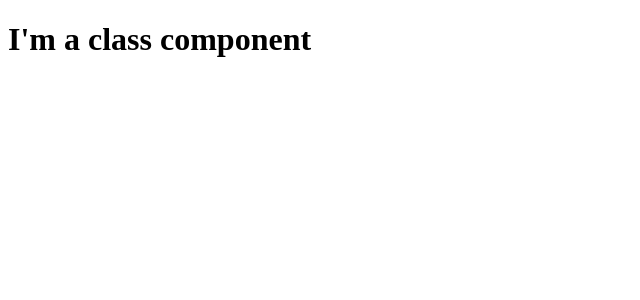
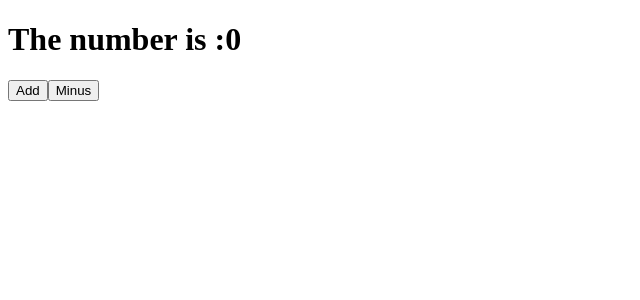
Before and after one commit to seobkim/movie_app_2021, a React (Create React App) app: page / in a window 1280 px wide. Shown: the top 300 px of the page, without its empty margins (0-640 px from the left). Built offline with nearby package versions, Linux system fonts and the light colour scheme.

Commit message:
120P 완료

```diff
--- a/src/App.js
+++ b/src/App.js
@@ -5,8 +5,22 @@
     count : 0,
 
   };
+
+  add = () =>{
+    console.log('add');
+  }
+  minus = () =>{
+    console.log('minus');
+  }
+
   render(){
-    return <h1>I'm a class component</h1>
+    return(
+    <div>
+    <h1>The number is :{this.state.count}</h1>
+    <button onClick={this.add}>Add</button>
+    <button onClick={this.minus}>Minus</button>
+    </div>
+    )
   };
 }
 
```
